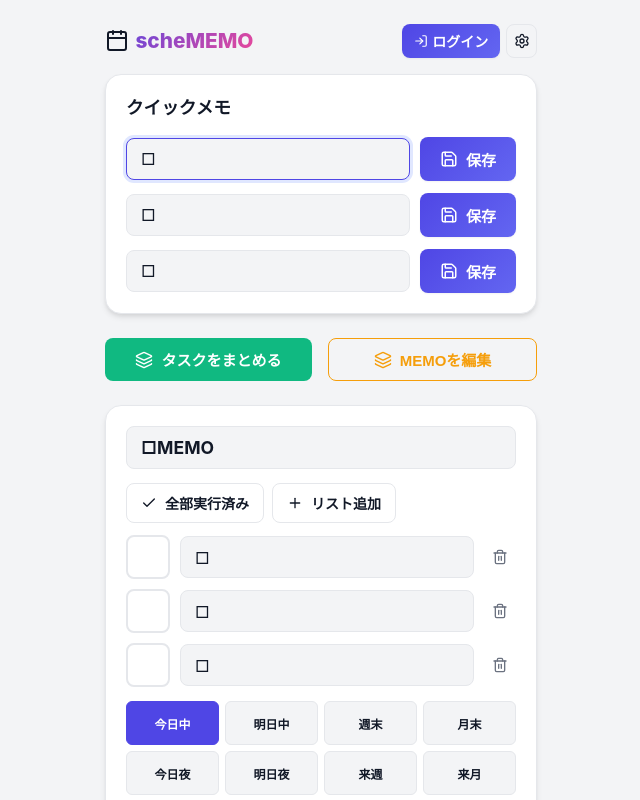
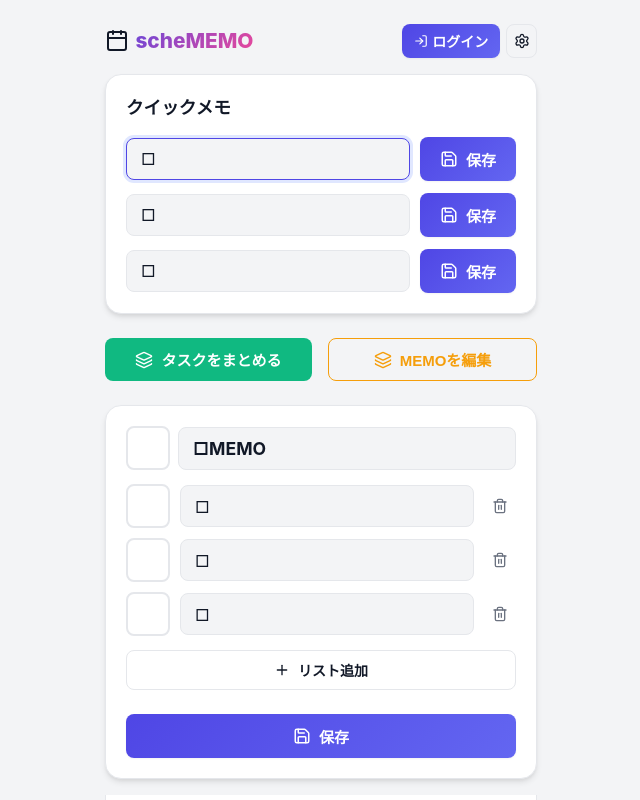
Before and after one commit to itokenlaw-rgb/scheMEMO, a React (Vite) app: page / in a window 1280 px wide. Shown: the top 800 px of the page, without its empty margins (319-959 px from the left). Built offline with nearby package versions, Linux system fonts and the light colour scheme.

Commit message:
batchEditer

```diff
--- a/src/App.tsx
+++ b/src/App.tsx
@@ -5,7 +5,7 @@ import { CalendarView } from './components/CalendarView';
 import { SingleEditor } from './components/SingleEditor';
 import { BatchEditor } from './components/BatchEditor';
 import { SettingsPanel } from './components/SettingsPanel';
-import type { CalendarEvent, BatchItem } from './types'; // 💡 EventStatus を削除
+import type { CalendarEvent, BatchItem } from './types';
 import type { TimeSettings } from './types/settings';
 import { loadSettings, saveSettings } from './types/settings';
 import {
@@ -23,7 +23,6 @@ function App() {
   const [showSettings, setShowSettings] = useState(false);
   const [timeSettings, setTimeSettings] = useState<TimeSettings>(loadSettings);
 
-  // ── ログイン（App(11)方式：useGoogleLogin） ──────────────────────────────
   const login = useGoogleLogin({
     onSuccess: (tokenResponse) => {
       setAccessToken(tokenResponse.access_token);
@@ -33,7 +32,6 @@ function App() {
     onError: (error) => console.log('Login Failed:', error),
   });
 
-  // ── ログアウト（App(11)方式：確認ダイアログなし） ──────────────────────
   const logout = () => {
     setAccessToken(null);
     localStorage.removeItem('google_access_token');
@@ -46,32 +44,25 @@ function App() {
     else setEvents(getMockEvents());
   }, []);
 
-  // ── 双方向同期（App.tsxの構成 + App(11)の401自動ログアウト） ────────────
   const refreshEvents = useCallback(async () => {
     if (!accessToken) return;
     setIsLoading(true);
 
     try {
-      // Step A: 未同期予定（evt- 仮ID）をGoogleへ書き出し
       const unSyncedEvents = events.filter(event => event.id.startsWith('evt-'));
       if (unSyncedEvents.length > 0) {
-        console.log(`${unSyncedEvents.length}件の未同期データをGoogleカレンダーに保存中...`);
         for (const event of unSyncedEvents) {
           try {
             await createGoogleEvent(accessToken, event);
           } catch (err) {
-            console.error(`「${event.title}」の保存に失敗しました:`, err);
+            console.error(`失敗しました:`, err);
           }
         }
       }
-
-      // Step B: Googleから最新予定を取得して画面に反映
       const fetchedEvents = await fetchGoogleEvents(accessToken);
       setEvents(fetchedEvents);
-
     } catch (error) {
-      console.error('同期処理中にエラーが発生しました:', error);
-      // 401エラー（トークン期限切れ）の場合は自動ログアウト
+      console.error('同期エラー:', error);
       if ((error as any).message?.includes('401')) logout();
     } finally {
       setIsLoading(false);
@@ -86,7 +77,7 @@ function App() {
           const fetchedEvents = await fetchGoogleEvents(accessToken);
           setEvents(fetchedEvents);
         } catch (error) {
-          console.error('初回イベント取得に失敗しました', error);
+          console.error(error);
         } finally {
           setIsLoading(false);
         }
@@ -95,23 +86,19 @@ function App() {
     }
   }, [accessToken]);
 
-  // ── 設定 ──────────────────────────────────────────────────────────────────
   const handleSaveSettings = (newSettings: TimeSettings) => {
     setTimeSettings(newSettings);
     saveSettings(newSettings);
     setShowSettings(false);
   };
 
-// ── MEMOを編集（App.tsx固有機能） ────────────────────────────────────────
   const handleMergeMemosClick = () => {
     const extractedBatchEvents = extractMemosFromSettingsRange(events, timeSettings);
-    // 💡 配列が返ってくるため、データが存在すれば最初の1件目をエディターにセットする
     if (extractedBatchEvents && extractedBatchEvents.length > 0) {
       setSelectedEvent(extractedBatchEvents[0]);
     }
   };
 
-  // ── クイックメモ保存 ──────────────────────────────────────────────────────
   const handleSaveSingle = async (event: CalendarEvent) => {
     if (accessToken) {
       setIsLoading(true);
@@ -120,7 +107,7 @@ function App() {
         setEvents(prev => [...prev, savedGoogleEvent]);
         await refreshEvents();
       } catch (error) {
-        console.error('Googleカレンダーへのクイックメモ保存に失敗しました:', error);
+        console.error(error);
         await refreshEvents();
       } finally {
         setIsLoading(false);
@@ -131,11 +118,12 @@ function App() {
     }
   };
 
-  // ── バッチ保存 ────────────────────────────────────────────────────────────
+  // ── 【５】バッチ保存 ────────────────────────────────────────────────────────────
   const handleSaveBatch = async (event: CalendarEvent) => {
     if (accessToken) {
       setIsLoading(true);
       try {
+        // 仮IDでない既存ID、かつ今回更新対象のIDが完全に一致する場合のみ既存上書き、それ以外は新規作成
         if (selectedEvent && event.id === selectedEvent.id && !event.id.startsWith('evt-')) {
           await updateGoogleEvent(accessToken, event);
         } else {
@@ -159,14 +147,18 @@ function App() {
     }
   };
 
-  // ── 繰り越し ──────────────────────────────────────────────────────────────
   const handleCarryOver = async (items: BatchItem[]) => {
+    const today21 = new Date();
+    today21.setHours(21, 0, 0, 0);
+    const today22 = new Date();
+    today22.setHours(22, 0, 0, 0);
+
     const newEvent: CalendarEvent = {
       id: `evt-${Date.now()}-carry`,
-      title: '□ やること',
-      start: new Date(),
-      end: new Date(),
-      memo: items.map(item => `${item.checked ? '☑' : '□'} ${item.text}`).join('\n'),
+      title: '□MEMO',
+      start: today21,
+      end: today22,
+      memo: items.map(item => `${item.checked ? '☑' : '□'} ${item.text.replace(/^[□☑]\s*/, '').trim()}`).join('\n'),
       status: 'unchecked',
       isBatch: true,
     };
@@ -186,15 +178,10 @@ function App() {
     }
   };
 
-// ── カレンダーでイベントをクリックした時 ──────────────────────────────
   const handleSelectEvent = useCallback((event: CalendarEvent) => {
-    // 💡 【修正】クリック時にステータス（□ ⇔ ☑）を自動反転して保存する古い処理を削除しました。
-    // 今後は状態変更をBatchエディター内でのみ行います。
     setSelectedEvent(event);
   }, []);
 
-
-  // ── タスクをまとめる ──────────────────────────────────────────────────────
   const handleMergeWeeklyMemos = async () => {
     const before = timeSettings.mergeDaysBefore ?? 7;
     const after = timeSettings.mergeDaysAfter ?? 7;
@@ -232,7 +219,6 @@ function App() {
     }
   };
 
-  // ── JSX ──────────────────────────────────────────────────────────────────
   return (
     <div className="app-container">
       <header className="app-header">
--- a/src/components/BatchEditor.tsx
+++ b/src/components/BatchEditor.tsx
@@ -1,12 +1,11 @@
 // src/components/BatchEditor.tsx
-import React, { useState, useEffect } from 'react';
+import React, { useState, useEffect, useRef } from 'react';
 import type { CalendarEvent, TimeOption, BatchItem } from '../types';
 import {
-  calculateEventTime,
   stringifyBatchMemo,
   determineBatchStatus,
   getBatchTitlePrefix
-} from '../utils/calendarUtils'; // 💡 parseBatchMemo のインポートを削除
+} from '../utils/calendarUtils';
 import { Check, Save, Plus, ArrowRight, Trash2 } from 'lucide-react';
 import clsx from 'clsx';
 
@@ -30,14 +29,36 @@ const timeOptions: { value: TimeOption; label: string }[] = [
 
 export const BatchEditor: React.FC<BatchEditorProps> = ({ onSave, onCarryOver, initialEvent, onClose }) => {
   const [items, setItems] = useState<BatchItem[]>([]);
-  const [selectedTime, setSelectedTime] = useState<TimeOption>('today');
   const [carryOverTime, setCarryOverTime] = useState<TimeOption>('tomorrow');
   const [memoTitle, setMemoTitle] = useState('□MEMO');
+  const [isTitleChecked, setIsTitleChecked] = useState(false);
+
+  // 【７】トップ移動用のRef
+  const topRef = useRef<HTMLDivElement>(null);
 
   useEffect(() => {
-    // 💡 initialEventが存在し、バッチ予定、またはタイトルにMEMOを含む場合に抽出
-    if (initialEvent && (initialEvent.isBatch || initialEvent.title.toUpperCase().includes('MEMO'))) {
+    // 【６】【７】カレンダーイベントが選択されたらトップへスクロール
+    if (initialEvent) {
+      topRef.current?.scrollIntoView({ behavior: 'smooth', block: 'start' });
+    }
+
+    if (initialEvent) {
+      // 💡 タイトルから記号を剥ぎ取ってクリーンにする
+      const rawTitle = initialEvent.title.replace(/^[□☑△]\s*/, '').trim();
+      const hasMemo = initialEvent.title.toUpperCase().includes('MEMO') || initialEvent.isBatch;
+
+      if (hasMemo) {
         setMemoTitle(initialEvent.title);
+        // タイトル自体のチェック状態を判定
+        setIsTitleChecked(/^☑/.test(initialEvent.title));
+      } else if (initialEvent.title.startsWith('□') || initialEvent.title.startsWith('☑')) {
+        // 【６】単発の「□」タスクの場合
+        setMemoTitle(initialEvent.title);
+        setIsTitleChecked(/^☑/.test(initialEvent.title));
+      } else {
+        setMemoTitle(`□ ${rawTitle}`);
+        setIsTitleChecked(false);
+      }
 
       const memo = initialEvent.memo ?? '';
       const lines = memo.split('\n').map((l: string) => l.trim()).filter((l: string) => l !== '');
@@ -54,7 +75,6 @@ export const BatchEditor: React.FC<BatchEditorProps> = ({ onSave, onCarryOver, i
           };
         });
 
-        // 抽出枠数が3つ以上（埋まった状態）であれば空欄を3つ足す
         if (extractedItems.length >= 3) {
           const emptyItems: BatchItem[] = Array(3).fill(null).map((_: null, i: number) => ({
             id: `item-${Date.now()}-empty-${i}`,
@@ -63,7 +83,6 @@ export const BatchEditor: React.FC<BatchEditorProps> = ({ onSave, onCarryOver, i
           }));
           setItems([...extractedItems, ...emptyItems]);
         } else {
-          // 3つ未満の場合は、足りない分を補って合計3枠以上にするか、そのままセット
           const deficit = 3 - extractedItems.length;
           const emptyItems: BatchItem[] = Array(deficit).fill(null).map((_: null, i: number) => ({
             id: `item-${Date.now()}-empty-${i}`,
@@ -73,14 +92,18 @@ export const BatchEditor: React.FC<BatchEditorProps> = ({ onSave, onCarryOver, i
           setItems([...extractedItems, ...emptyItems]);
         }
       } else {
+        // 単発タスクでメモが空の場合は、そのタイトル自体を1つ目のリスト要素として入れてあげる
+        const cleanTitle = initialEvent.title.replace(/^[□☑]\s*/, '').trim();
+        const checked = /^☑/.test(initialEvent.title);
         setItems([
-          { id: `item-1`, text: '□　', checked: false },
+          { id: `item-1`, text: `${checked ? '☑' : '□'}　${cleanTitle}`, checked: checked },
           { id: `item-2`, text: '□　', checked: false },
           { id: `item-3`, text: '□　', checked: false },
         ]);
       }
     } else {
       setMemoTitle('□MEMO');
+      setIsTitleChecked(false);
       setItems([
         { id: `item-1`, text: '□　', checked: false },
         { id: `item-2`, text: '□　', checked: false },
@@ -88,6 +111,25 @@ export const BatchEditor: React.FC<BatchEditorProps> = ({ onSave, onCarryOver, i
       ]);
     }
   }, [initialEvent]);
+
+  // 【１】タイトル横のチェックボックスを押した時の一括連動
+  const toggleTitleCheck = () => {
+    const nextChecked = !isTitleChecked;
+    setIsTitleChecked(nextChecked);
+
+    const cleanTitle = memoTitle.replace(/^[□☑]\s*/, '').trim();
+    setMemoTitle(`${nextChecked ? '☑' : '□'} ${cleanTitle}`);
+
+    // 個別リストも全部一括で変更
+    setItems(items.map(item => {
+      const cleanText = item.text.replace(/^[□☑]\s*/, '').trim();
+      return {
+        ...item,
+        checked: nextChecked,
+        text: `${nextChecked ? '☑' : '□'}　${cleanText}`
+      };
+    }));
+  };
 
   const handleTextChange = (id: string, text: string) => {
     setItems(items.map(item => item.id === id ? { ...item, text } : item));
@@ -108,46 +150,78 @@ export const BatchEditor: React.FC<BatchEditorProps> = ({ onSave, onCarryOver, i
     }));
   };
 
-  const addItems = () => {
-    const newItems = Array(3).fill(null).map((_, i) => ({
-      id: `item-${Date.now()}-${i}`,
+  // 【３】1つずつ枠を増加させるように変更
+  const addSingleItem = () => {
+    const newItem = {
+      id: `item-${Date.now()}`,
       text: '□　',
       checked: false
-    }));
-    setItems([...items, ...newItems]);
     };
-
-  const checkAll = () => {
-    setItems(items.map(item => {
-      const cleanText = item.text.replace(/^[□☑]\s*/, '').trim();
-      return { ...item, checked: true, text: `☑　${cleanText}` };
-    }));
+    setItems([...items, newItem]);
   };
 
   const deleteItem = (id: string) => {
     setItems(items.filter(item => item.id !== id));
   };
 
+  // 【５】21時固定の時間を生成するヘルパー
+  const get21PMTime = (baseDate: Date = new Date()) => {
+    const start = new Date(baseDate);
+    start.setHours(21, 0, 0, 0);
+    const end = new Date(baseDate);
+    end.setHours(22, 0, 0, 0); // 1時間の枠として設定
+    return { start, end };
+  };
+
   const handleSave = () => {
     const validItems = items.filter(item => item.text.replace(/^[□☑]\s*/, '').trim() !== '');
     if (validItems.length === 0) return;
 
-    const status = determineBatchStatus(validItems);
-    const prefix = getBatchTitlePrefix(status);
-    const rawTitle = memoTitle.replace(/^[□☑△]\s*/, '').trim() || 'やること';
-    const title = `${prefix} ${rawTitle}`;
-    const memo = stringifyBatchMemo(validItems.map(i => ({
+    // 【５】☑ と □ のタスクを分離
+    const checkedItems = validItems.filter(i => i.checked);
+    const uncheckedItems = validItems.filter(i => !i.checked);
+
+    const baseDate = initialEvent ? new Date(initialEvent.start) : new Date();
+    const { start, end } = get21PMTime(baseDate);
+
+    // 💡 A. 完了タスク（☑）のまとめ登録
+    if (checkedItems.length > 0) {
+      const memo = stringifyBatchMemo(checkedItems.map(i => ({
         ...i,
         text: i.text.replace(/^[□☑]\s*/, '').trim()
       })));
 
-    if (initialEvent) {
-      onSave({ ...initialEvent, title, memo, status, isBatch: true });
-    } else {
-      const { start, end } = calculateEventTime(selectedTime);
-      onSave({ id: `evt-${Date.now()}`, title, start, end, memo, status, isBatch: true });
+      onSave({
+        id: initialEvent && isTitleChecked ? initialEvent.id : `evt-${Date.now()}-checked`,
+        title: '☑MEMO',
+        start,
+        end,
+        memo,
+        status: 'checked',
+        isBatch: true
+      });
     }
+
+    // 💡 B. 未完了タスク（□）のまとめ登録
+    if (uncheckedItems.length > 0) {
+      const memo = stringifyBatchMemo(uncheckedItems.map(i => ({
+        ...i,
+        text: i.text.replace(/^[□☑]\s*/, '').trim()
+      })));
+
+      onSave({
+        id: initialEvent && !isTitleChecked ? initialEvent.id : `evt-${Date.now()}-unchecked`,
+        title: '□MEMO',
+        start,
+        end,
+        memo,
+        status: 'unchecked',
+        isBatch: true
+      });
+    }
+
     setMemoTitle('□MEMO');
+    setIsTitleChecked(false);
     onClose();
   };
 
@@ -160,26 +234,32 @@ export const BatchEditor: React.FC<BatchEditorProps> = ({ onSave, onCarryOver, i
   };
 
   return (
-    <div className="card batch-editor">
-      <div className="card-title" style={{ gap: '0.5rem' }}>
+    <div ref={topRef} className="card batch-editor">
+      {/* 【１】タイトル横に全体制御用のチェックボックスボタンを配置 */}
+      <div className="card-title" style={{ gap: '0.5rem', display: 'flex', alignItems: 'center' }}>
+        <button
+          className={clsx('checkbox-btn', isTitleChecked && 'checked')}
+          onClick={toggleTitleCheck}
+          style={{ flexShrink: 0 }}
+        >
+          {isTitleChecked && <Check size={16} />}
+        </button>
         <input
           type="text"
           className="text-input"
           value={memoTitle}
           onChange={(e) => setMemoTitle(e.target.value)}
-          style={{ fontWeight: 700, fontSize: '1.1rem', flex: 1 }}
+          style={{
+            fontWeight: 700,
+            fontSize: '1.1rem',
+            flex: 1,
+            textDecoration: isTitleChecked ? 'line-through' : 'none',
+            opacity: isTitleChecked ? 0.6 : 1
+          }}
         />
       </div>
 
-      <div style={{ display: 'flex', gap: '0.5rem', marginBottom: '0.75rem' }}>
-        <button className="btn btn-outline btn-sm" onClick={checkAll}>
-          <Check size={16} /> 全部実行済み
-        </button>
-        <button className="btn btn-outline btn-sm" onClick={addItems}>
-          <Plus size={16} /> リスト追加
-        </button>
-      </div>
-
+      {/* 【２】「全部実行済み」ボタンを削除 */}
       <div className="batch-list">
         {items.map(item => (
           <div key={item.id} className="input-group" style={{ marginBottom: 0 }}>
@@ -224,19 +304,14 @@ export const BatchEditor: React.FC<BatchEditorProps> = ({ onSave, onCarryOver, i
         ))}
       </div>
 
-      {!initialEvent && (
-        <div className="time-grid" style={{ marginTop: '0.875rem' }}>
-          {timeOptions.map(opt => (
-            <button
-              key={opt.value}
-              className={clsx('time-btn', selectedTime === opt.value && 'active')}
-              onClick={() => setSelectedTime(opt.value)}
-            >
-              {opt.label}
+      {/* 【３】個別リスト群の真下に「リスト追加」ボタンを移動。1つずつ増える仕様に変更 */}
+      <div style={{ display: 'flex', marginTop: '0.5rem', marginBottom: '0.75rem' }}>
+        <button className="btn btn-outline btn-sm" onClick={addSingleItem} style={{ width: '100%' }}>
+          <Plus size={16} /> リスト追加
         </button>
-          ))}
       </div>
-      )}
+
+      {/* 【４】下部にあった新規用の time-grid ボタン群は削除 */}
 
       <div style={{ display: 'flex', gap: '1rem', marginTop: '1.5rem', flexWrap: 'wrap' }}>
         <button className="btn btn-primary" onClick={handleSave} style={{ flex: 1 }}>
```
Also changed, not shown: src/components/CalendarView.tsx (+10 -5 lines). Lines whose indentation alone changed are shown as unchanged.
